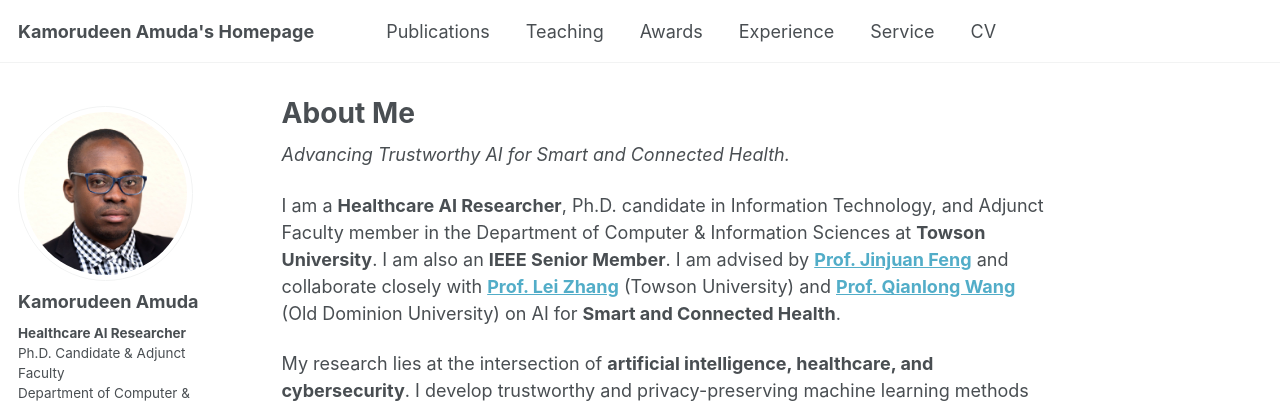
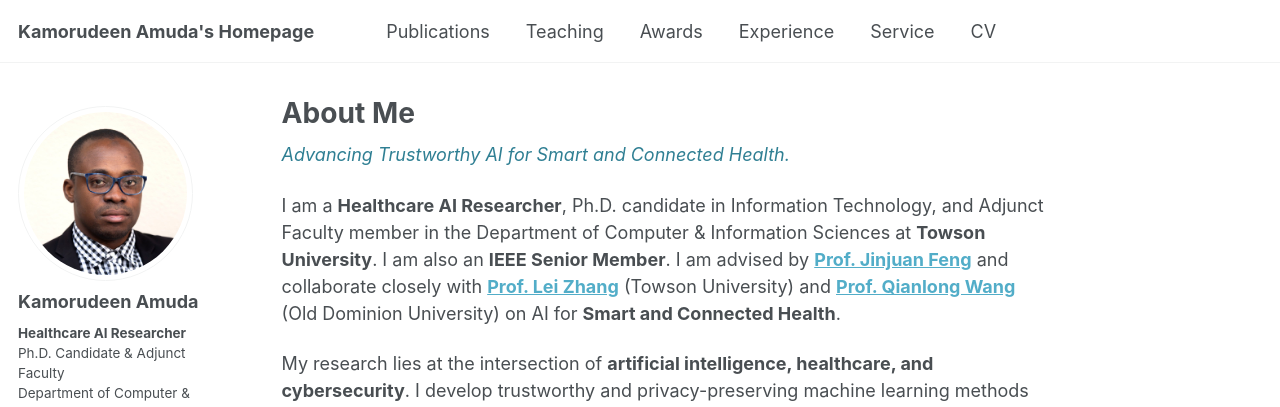
Before and after one commit to amudaakindele/amudaakindele.github.io, a plain HTML site: page index.html in a window 1280 px wide. Shown: the top 407 px of the page. Drawn offline with Linux system fonts and the light colour scheme; files whose address does not match are found by name.

Commit message:
Add files via upload

```diff
--- a/assets/css/custom.css
+++ b/assets/css/custom.css
@@ -34,3 +34,10 @@ button:focus-visible {
   outline: 2px solid var(--global-base-color, #2f7f93);
   outline-offset: 2px;
 }
+
+/* Homepage research tagline */
+.tagline {
+  font-size: 1.1em;
+  color: var(--global-base-color, #2f7f93);
+  margin-bottom: 1em;
+}
```
